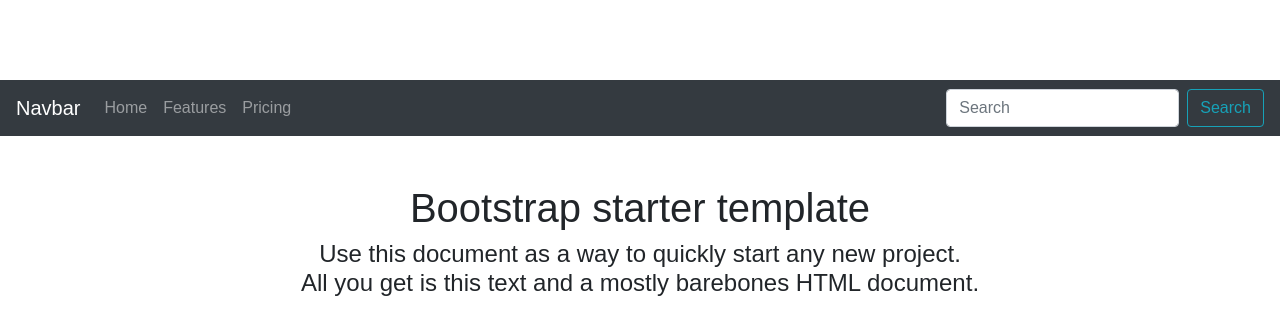
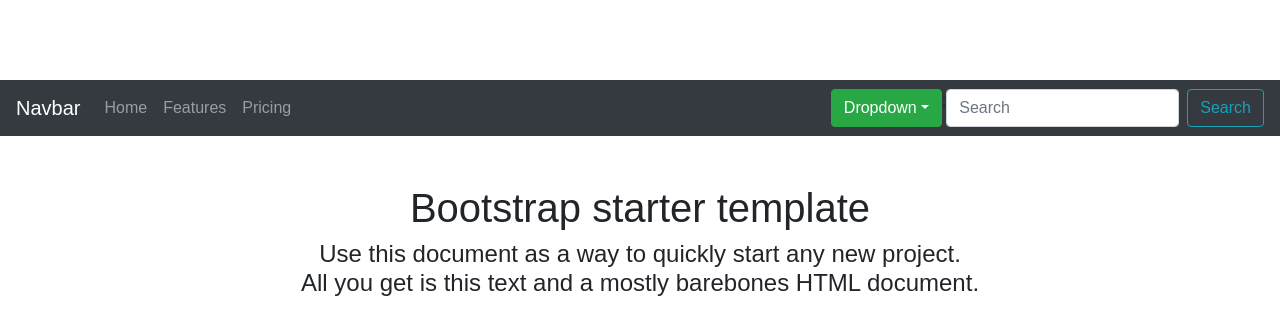
Before and after one commit to seeo/agenda, a React (Create React App) app: page / in a window 1280 px wide. Shown: the top 334 px of the page. Built offline with nearby package versions, Linux system fonts and the light colour scheme; the HTML template or start-up script is replaced by a standard one.

Commit message:
added a dropdown button within the nav bar

```diff
--- a/src/components/Navigator.jsx
+++ b/src/components/Navigator.jsx
@@ -1,6 +1,6 @@
 import React, { Component } from 'react';
 import {
-  Navbar,Nav,Dropdown,Form,Button, FormControl} from 'react-bootstrap';
+  Navbar, Nav, Dropdown, Form, Button, FormControl} from 'react-bootstrap';
 
 export default class Navigator extends Component {
   render() {
@@ -12,6 +12,18 @@
                 <Nav.Link href="#features">Features</Nav.Link>
                 <Nav.Link href="#pricing">Pricing</Nav.Link>
             </Nav>
+            <Nav className = "drop-down">
+                <Dropdown>
+                    <Dropdown.Toggle variant="success" id="dropdown-basic">
+                        Dropdown
+                    </Dropdown.Toggle>
+                    <Dropdown.Menu>
+                        <Dropdown.Item href="#/action-1">Action</Dropdown.Item>
+                        <Dropdown.Item href="#/action-2">Another action</Dropdown.Item>
+                        <Dropdown.Item href="#/action-3">Something else</Dropdown.Item>
+                    </Dropdown.Menu>
+                </Dropdown>;
+            </Nav>
             <Form inline>
                 <FormControl type="text" placeholder="Search" className="mr-sm-2" />
                 <Button variant="outline-info">Search</Button>
```
